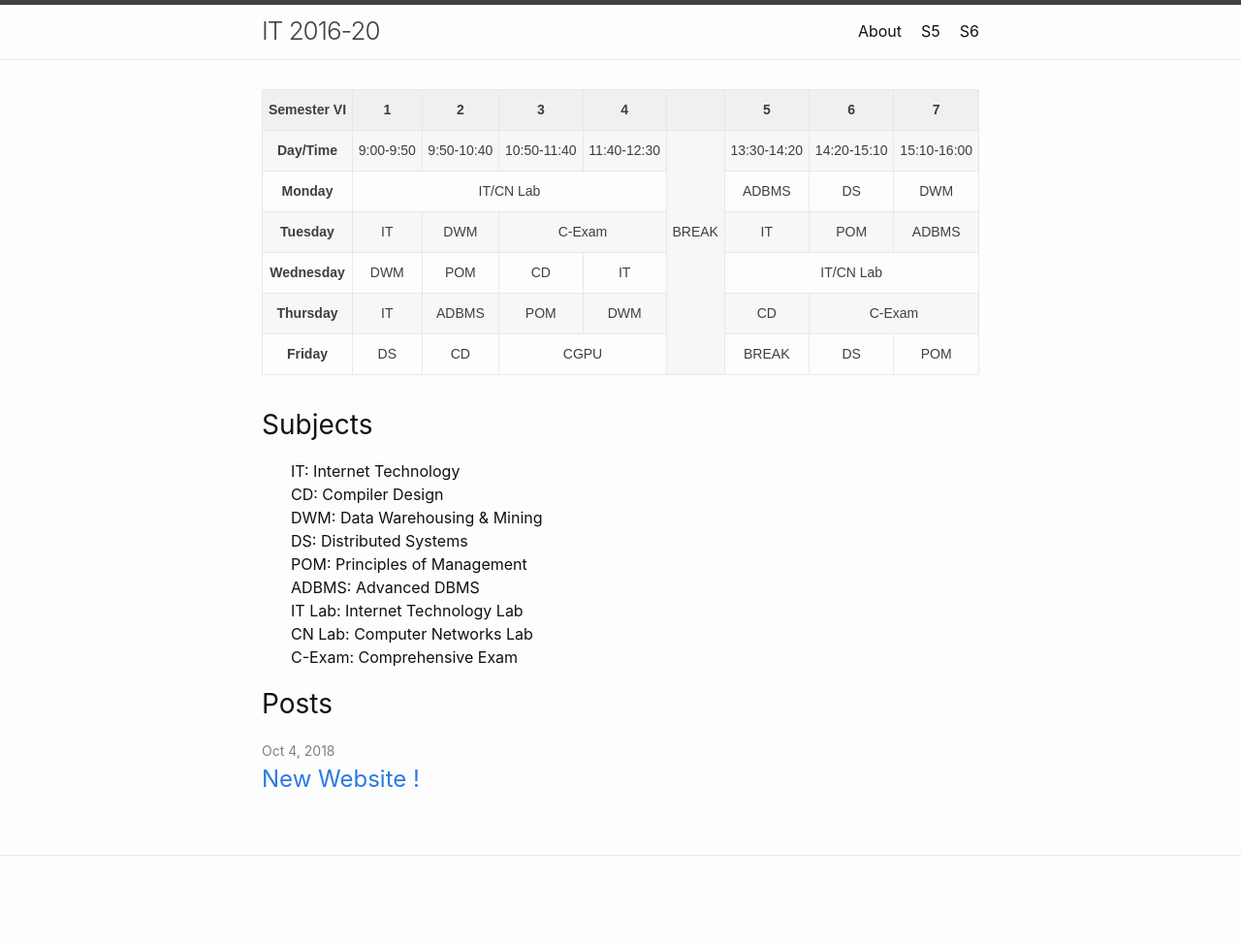
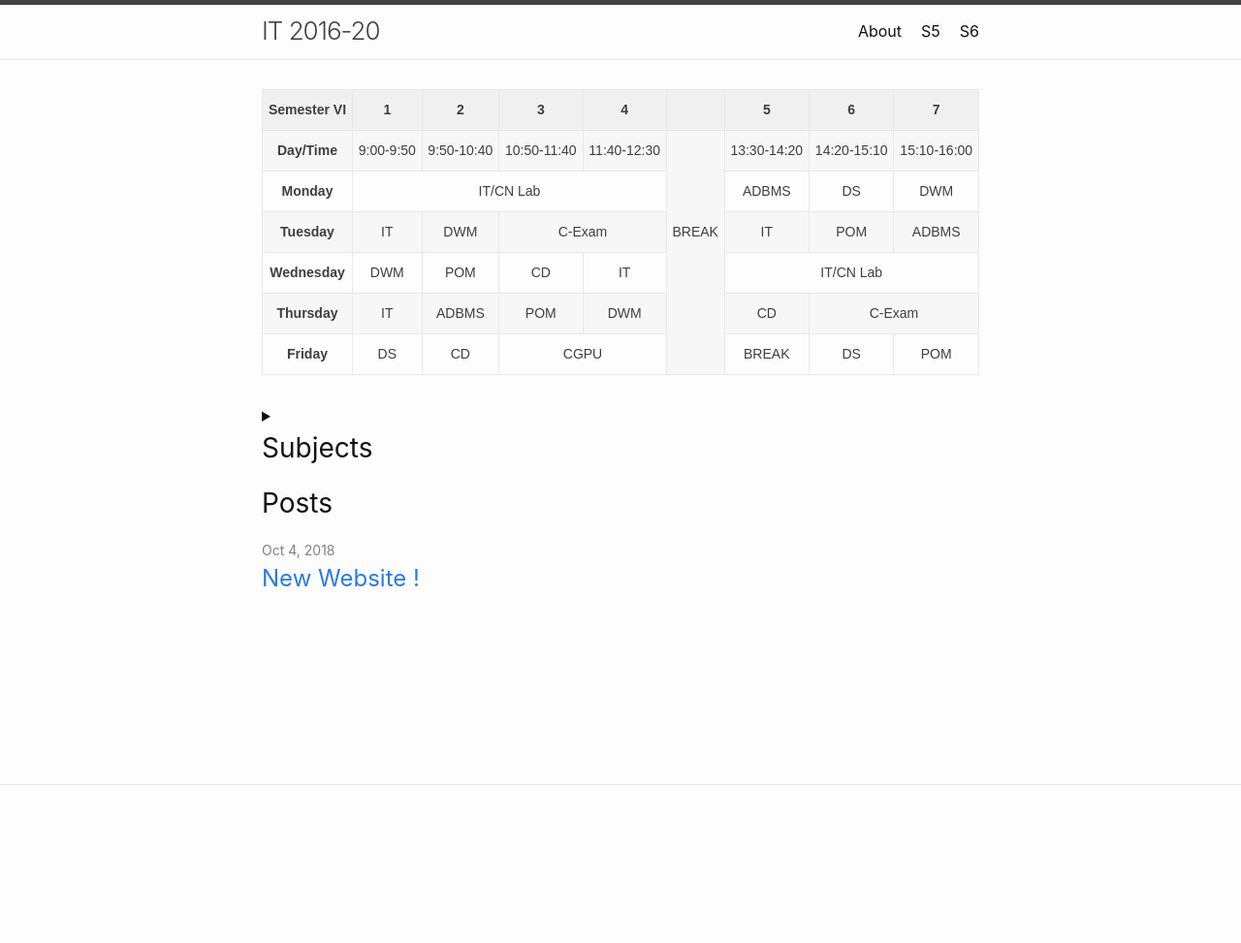
Before and after one commit to IT-GECBH/2020, a Jekyll site: the page built from index.md, in a window 1280 px wide. Shown: the whole page at 97% size. Built offline with Jekyll 4.4.1, drawn with Linux system fonts in a browser that asks for light colours; after the commit the page ends 900 px from its top, so only the background shows below that.

Commit message:
Update home.html

```diff
--- a/_layouts/home.html
+++ b/_layouts/home.html
@@ -10,7 +10,8 @@ layout: default
   {{ content }}
 
   {%- include time_table.html -%}
-  <h2 class="post-list-heading">Subjects</h2>
+  <details>
+    <summary><h2 class="post-list-heading">Subjects</h2></summary>
     <ul style="list-style-type:none;">
       <li>IT: Internet Technology</li>
       <li>CD: Compiler Design</li>
@@ -22,6 +23,7 @@ layout: default
       <li>CN Lab: Computer Networks Lab</li>
       <li>C-Exam: Comprehensive Exam</li>
     </ul>
+  </details>
   {%- if site.posts.size > 0 -%}
     <h2 class="post-list-heading">{{ page.list_title | default: "Posts" }}</h2>
     <ul class="post-list">
```
Lines whose indentation alone changed are shown as unchanged.
